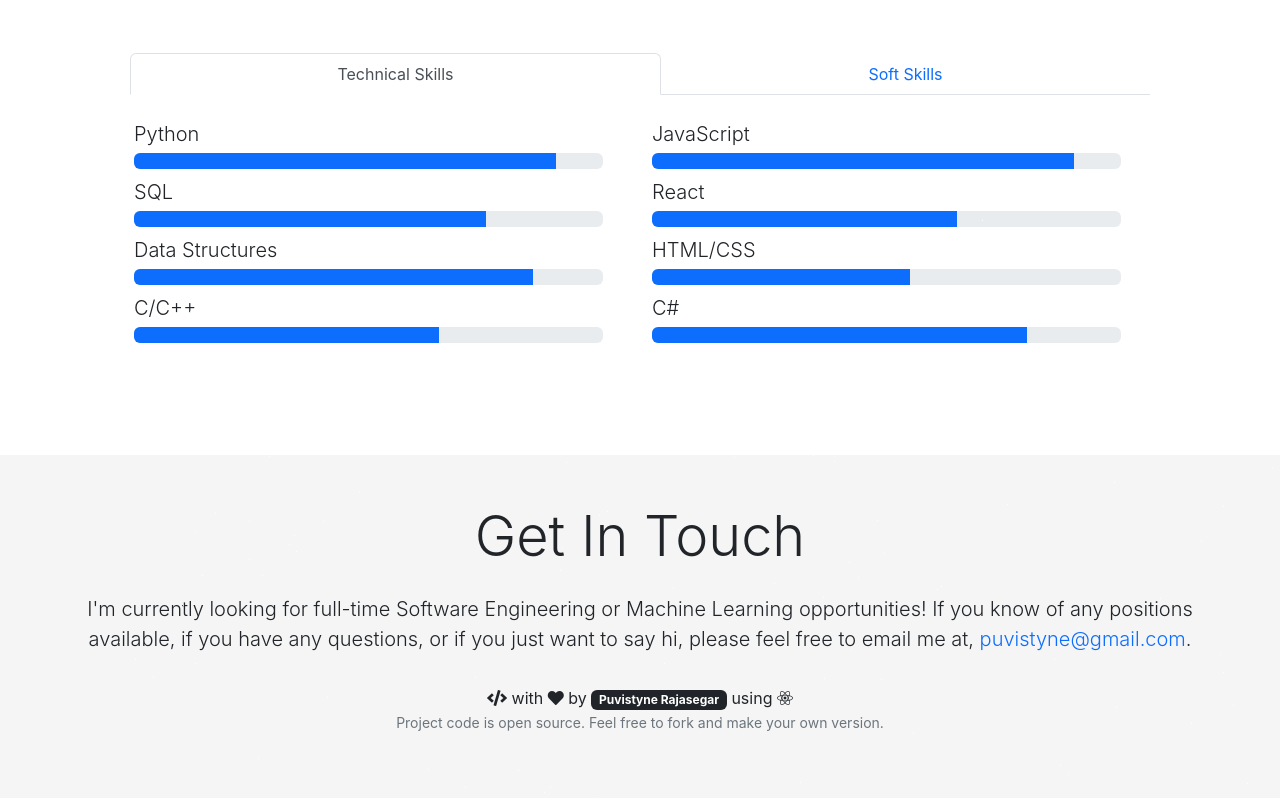
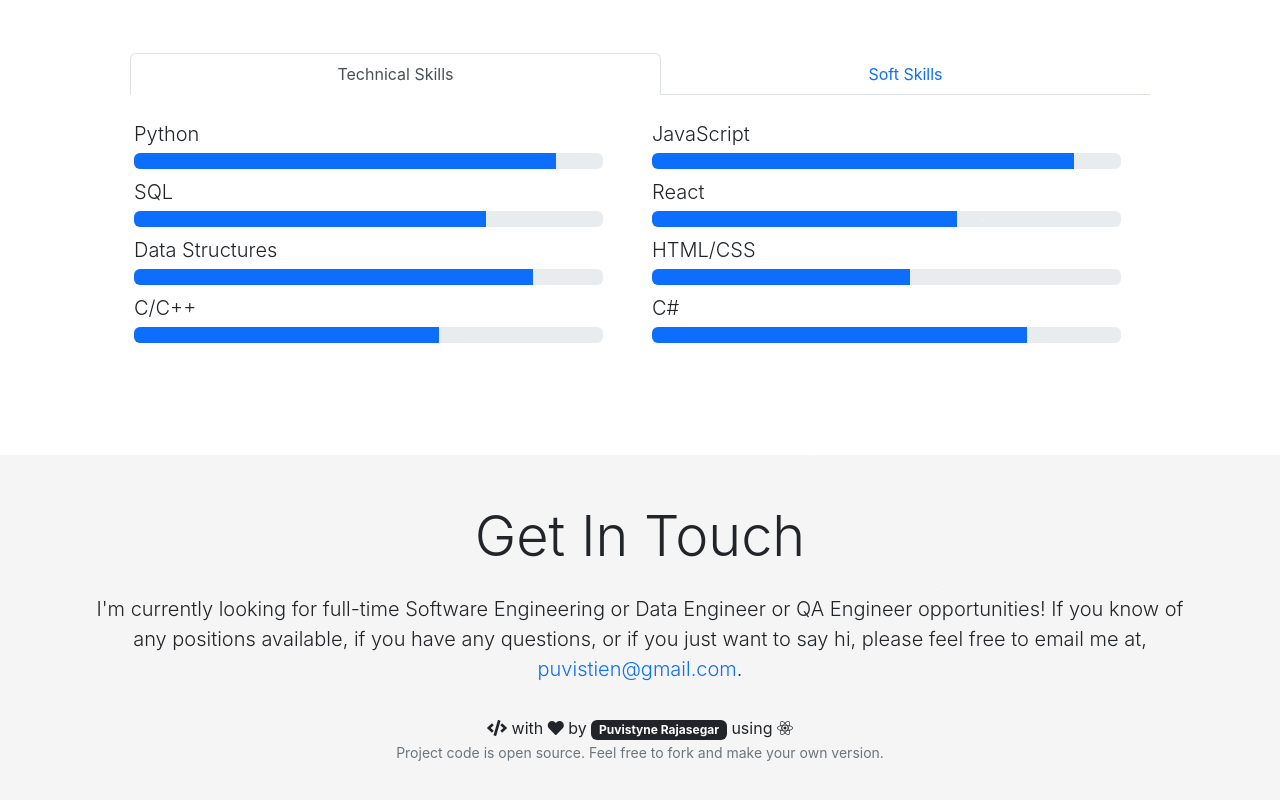
Before and after one commit to Puvistyne-tech/portfolio, a React (Create React App) app: page / in a window 1280 px wide. Shown: the part 2396-3196 px from the top of the page. Built offline with nearby package versions, Linux system fonts and the light colour scheme; no server answers.

Commit message:
Update config.js

```diff
--- a/src/editable-stuff/config.js
+++ b/src/editable-stuff/config.js
@@ -127,8 +127,8 @@
   show: true,
   heading: "Get In Touch",
   message:
-    "I'm currently looking for full-time Software Engineering or Machine Learning opportunities! If you know of any positions available, if you have any questions, or if you just want to say hi, please feel free to email me at",
-  email: "puvistyne@gmail.com",
+    "I'm currently looking for full-time Software Engineering or Data Engineer or QA Engineer opportunities! If you know of any positions available, if you have any questions, or if you just want to say hi, please feel free to email me at",
+  email: "puvistien@gmail.com",
 };
 
 const experiences = {
```
